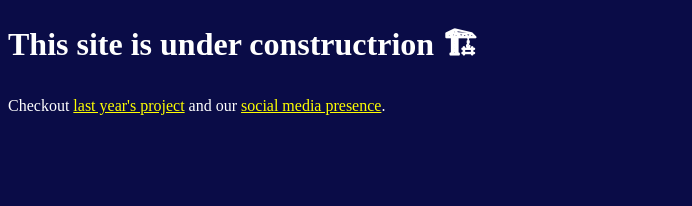
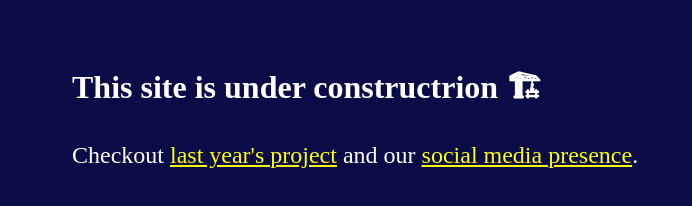
Before and after one commit to jakobfranz/igemTUEwebsite2022, a plain HTML site: page index.html in a window 1280 px wide. Shown: the whole page, without its empty margins (0-692 px from the left). Drawn offline with Linux system fonts and the light colour scheme.

Commit message:
altered font size

```diff
--- a/index.html
+++ b/index.html
@@ -8,8 +8,10 @@
 </header>
 
 <body>
-	<h1>This site is under constructrion 🏗</h1>
-	<p>Checkout <a href="https://2022.igem-tuebingen.org">last year's project</a> and our <a href="https://www.instagram.com/igem_tuebingen">social media presence</a>.</p>
+	<div id="content">
+		<h1>This site is under constructrion 🏗</h1>
+		<p>Checkout <a href="https://2022.igem-tuebingen.org">last year's project</a> and our <a href="https://www.instagram.com/igem_tuebingen">social media presence</a>.</p>
+	</div>
 </body>
 
 
--- a/styles.css
+++ b/styles.css
@@ -1,6 +1,11 @@
 body{
     background-color: #0a0c47;
-    color: white}
+    color: white
+}
+
+p{
+    font-size: 1.5em;
+}
 
 a{
     color: yellow;
@@ -9,3 +14,8 @@ a{
 a:visited{
     color: red;
 }
+
+#content{
+    margin-left: 4em;
+    margin-top: 4em;
+}
```
